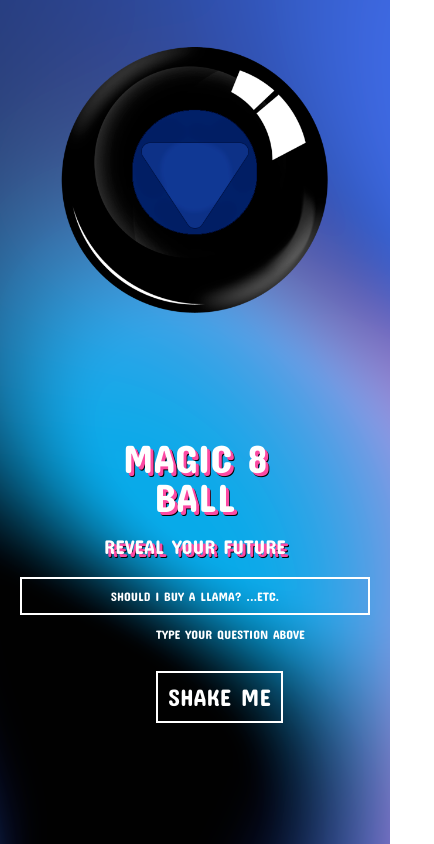
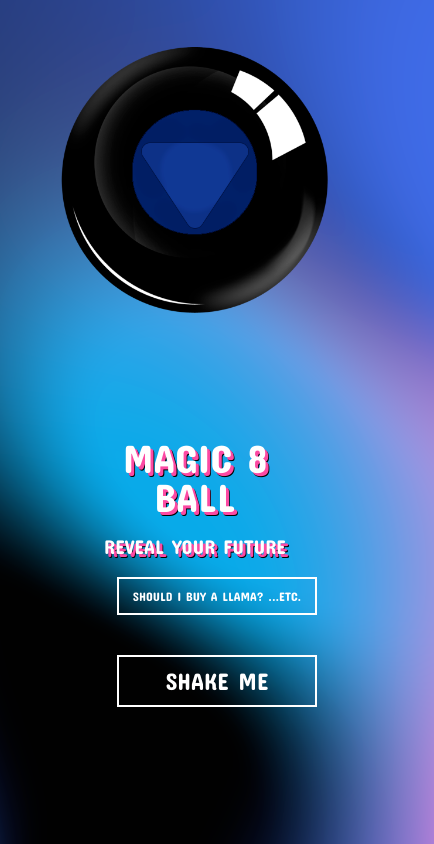
Before and after one commit to blaireporter/project-3-react, a React (Create React App) app: page / in a window 390 px wide. Shown: the top 844 px of the page, 434 px wide, since content can reach past the window. Built offline with nearby package versions, Linux system fonts and the light colour scheme; the HTML template or start-up script is replaced by a standard one.

Commit message:
updated label

```diff
--- a/src/App.css
+++ b/src/App.css
@@ -233,6 +233,11 @@ label {
     margin-left: 40%;
   }
 }
+@media(max-width:550px) {
+  label {
+    display: none;
+  }
+}
 
 input[type="text"]{
   font-size: calc(0.6rem + 0.7vw);
@@ -243,6 +248,13 @@ input[type="text"]{
   border:  2px solid white;
   padding: 10px;
   color:  #fff;
+}
+
+@media(max-width: 550px) {
+  input[type="text"]{
+    margin: 20px 30%;
+    width: 200px;
+  }
 }
 
 input[type="text"]:hover,
@@ -272,6 +284,12 @@ input::placeholder{
 @media(max-width:1000px) {
   button {
    margin-left: 40%;
+  }
+}
+@media(max-width: 550px) {
+  button {
+    margin: 20px 30%;
+    width: 200px;
   }
 }
 
```
